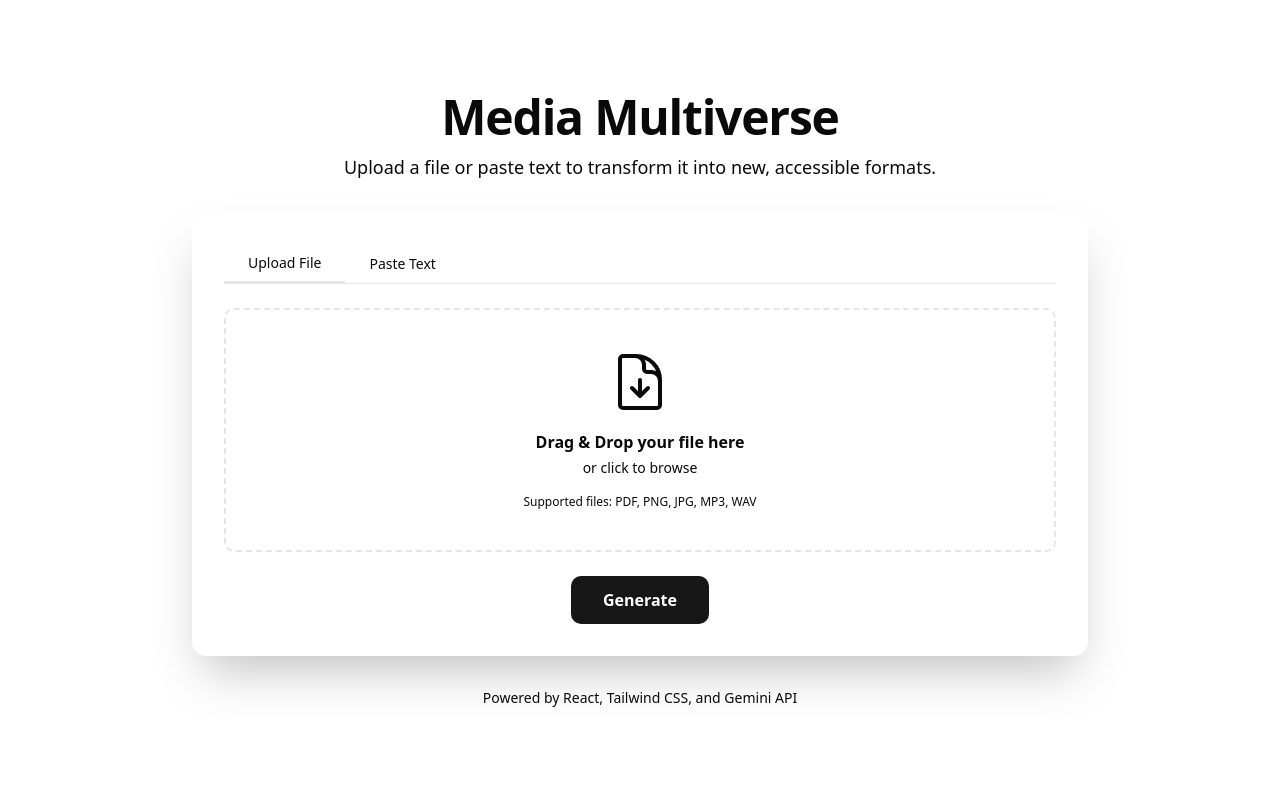
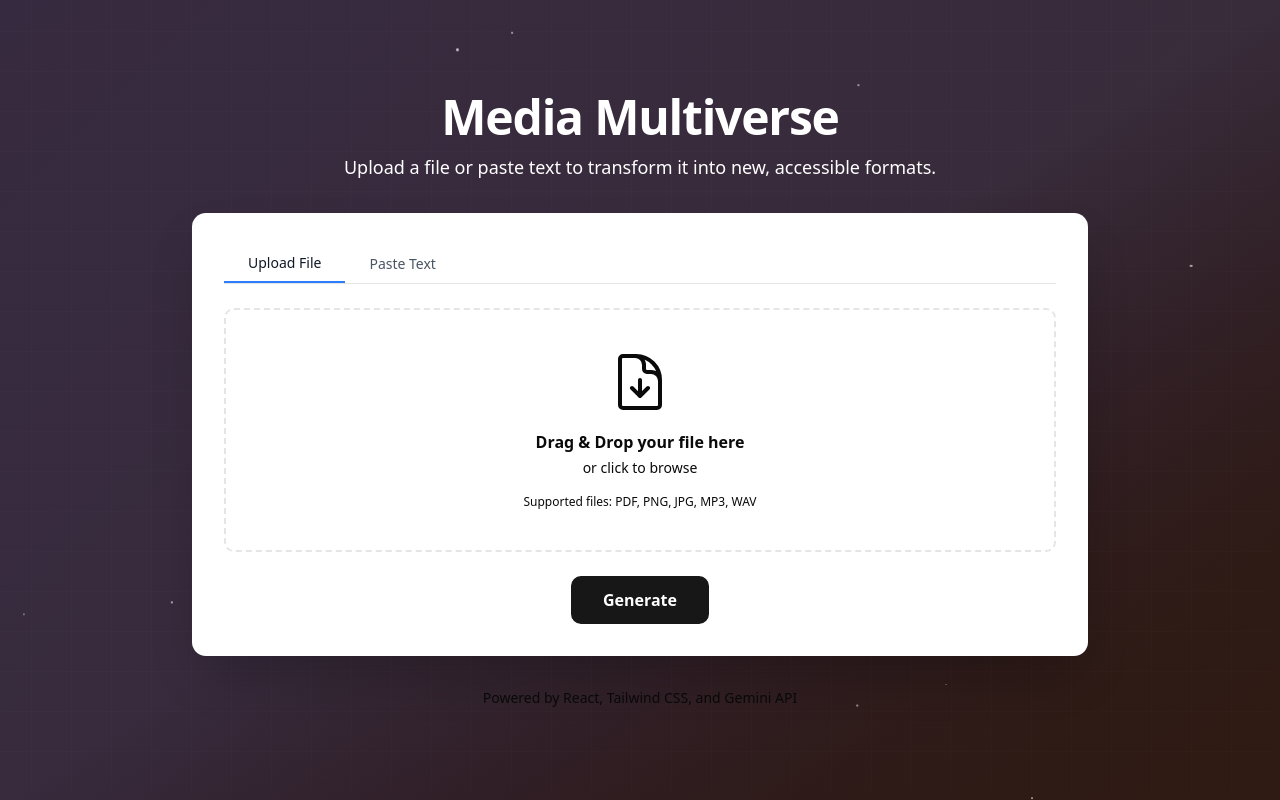
Before and after one commit to ballinyouup/anyform-app, a Next.js app: page / in a window 1280 px wide. Built offline with nearby package versions, Linux system fonts and the light colour scheme; no server answers.

Commit message:
added animated background grid

```diff
--- a/src/app/page.tsx
+++ b/src/app/page.tsx
@@ -1,5 +1,5 @@
 "use client"
-import React, { useState, useCallback } from 'react';
+import React, { useState, useCallback, useEffect } from 'react';
 import type { AppOutput, InputType } from '@/lib/types';
 import { DropZone } from '@/components/DropZone';
 import { OutputDisplay } from '@/components/OutputDisplay';
@@ -14,7 +14,26 @@ const App: React.FC = () => {
     const [output, setOutput] = useState<AppOutput | null>(null);
     const [isLoading, setIsLoading] = useState<boolean>(false);
     const [error, setError] = useState<string | null>(null);
+    const [particles, setParticles] = useState<Array<{
+        id: number;
+        size: number;
+        x: number;
+        y: number;
+        duration: number;
+        delay: number;
+    }>>([]);
 
+    useEffect(() => {
+        // Generate particles only on client side to avoid hydration mismatch
+        setParticles(Array.from({ length: 12 }, (_, i) => ({
+            id: i,
+            size: Math.random() * 2 + 1,
+            x: Math.random() * 100,
+            y: Math.random() * 100,
+            duration: Math.random() * 15 + 10,
+            delay: Math.random() * 5
+        })));
+    }, []);
     const handleGenerate = useCallback(async () => {
         setIsLoading(true);
         setError(null);
@@ -68,18 +87,85 @@ const App: React.FC = () => {
     };
 
     return (
-        <div className="min-h-screen bg-base-100 flex flex-col items-center justify-center p-4 sm:p-6 lg:p-8">
+        <div className="fixed inset-0 overflow-hidden">
+            {/* Dark gradient background */}
+            <div className="absolute inset-0 bg-gradient-to-br from-gray-900 via-slate-900 to-black"></div>
+
+            {/* Animated overlay */}
+            <div
+                className="absolute inset-0 opacity-50"
+                style={{
+                    background: 'linear-gradient(135deg, rgba(168,85,247,0.4), rgba(251,146,60,0.4))',
+                    backgroundSize: '300% 300%',
+                    animation: 'subtleShift 15s ease-in-out infinite'
+                }}
+            ></div>
+
+            {/* Minimal floating particles */}
+            {particles.map((particle) => (
+                <div
+                    key={particle.id}
+                    className="absolute rounded-full bg-white opacity-60"
+                    style={{
+                        width: `${particle.size}px`,
+                        height: `${particle.size}px`,
+                        left: `${particle.x}%`,
+                        top: `${particle.y}%`,
+                        animation: `float ${particle.duration}s ease-in-out infinite`,
+                        animationDelay: `${particle.delay}s`,
+                        filter: 'blur(0.5px)'
+                    }}
+                ></div>
+            ))}
+
+            {/* Subtle mesh overlay */}
+            <div
+                className="absolute inset-0 opacity-20"
+                style={{
+                    backgroundImage: `
+            linear-gradient(90deg, rgba(255,255,255,0.1) 1px, transparent 1px),
+            linear-gradient(rgba(255,255,255,0.1) 1px, transparent 1px)
+          `,
+                    backgroundSize: '40px 40px',
+                    animation: 'meshDrift 25s linear infinite'
+                }}
+            ></div>
+
+            {/* CSS Animation Styles */}
+            <style jsx>{`
+        @keyframes subtleShift {
+          0%, 100% { background-position: 0% 50%; }
+          50% { background-position: 100% 50%; }
+        }
+
+        @keyframes float {
+          0%, 100% {
+            transform: translateY(0px) translateX(0px);
+            opacity: 0.6;
+          }
+          50% {
+            transform: translateY(-30px) translateX(15px);
+            opacity: 0.9;
+          }
+        }
+
+        @keyframes meshDrift {
+          0% { transform: translateX(0) translateY(0); }
+          100% { transform: translateX(-40px) translateY(-40px); }
+        }
+      `}</style>
+        <div className="min-h-screen bg-base-100 flex flex-col items-center justify-center p-4 sm:p-6 lg:p-8 relative z-10">
             <div className="w-full max-w-4xl mx-auto">
                 <header className="text-center mb-8">
-                    <h1 className="text-4xl sm:text-5xl font-bold text-text-primary tracking-tight">
-                        Media <span className="text-brand-primary">Multiverse</span>
+                    <h1 className="text-4xl sm:text-5xl font-bold text-background tracking-tight">
+                        Media <span className="text-background">Multiverse</span>
                     </h1>
-                    <p className="mt-3 text-lg text-text-secondary max-w-2xl mx-auto">
+                    <p className="mt-3 text-lg text-background max-w-2xl mx-auto">
                         Upload a file or paste text to transform it into new, accessible formats.
                     </p>
                 </header>
 
-                <main className="bg-base-200 rounded-xl shadow-2xl p-6 sm:p-8">
+                <main className="bg-background rounded-xl shadow-2xl p-6 sm:p-8 relative z-20">
                     {!output && !isLoading && (
                         <DropZone
                             inputType={inputType}
@@ -126,6 +212,7 @@ const App: React.FC = () => {
                 </footer>
             </div>
         </div>
+        </div>
     );
 };
 
--- a/src/components/DropZone.tsx
+++ b/src/components/DropZone.tsx
@@ -72,13 +72,14 @@ export const DropZone: React.FC<DropZoneProps> = ({
 
             {inputType === 'file' ? (
                 <div
-                    className={`relative border-2 border-dashed rounded-lg p-10 text-center transition-colors duration-300 ${isDragging ? 'border-brand-primary bg-base-100/50' : 'border-base-300'}`}
+                    className={`relative border-2 border-dashed rounded-lg p-10 text-center transition-colors duration-300 bg-white ${isDragging ? 'border-brand-primary bg-gray-50' : 'border-base-300'}`}
                     onDragEnter={handleDragEnter}
                     onDragLeave={handleDragLeave}
                     onDragOver={handleDragOver}
                     onDrop={handleDrop}
                     onClick={() => fileInputRef.current?.click()}
                 >
+
                     <input type="file" ref={fileInputRef} onChange={handleFileChange} className="hidden" accept="image/*,application/pdf,audio/*" />
                     <div className="flex flex-col items-center justify-center text-text-secondary cursor-pointer">
                         {inputFile ? (
@@ -111,7 +112,7 @@ export const DropZone: React.FC<DropZoneProps> = ({
               value={inputText}
               onChange={(e) => setInputText(e.target.value)}
               placeholder="Paste your text content here..."
-              className="w-full h-48 p-4 bg-base-100 border border-base-300 rounded-lg focus:ring-2 focus:ring-brand-primary focus:border-brand-primary transition"
+              className="w-full h-48 p-4 bg-white border border-base-300 rounded-lg focus:ring-2 focus:ring-brand-primary focus:border-brand-primary transition"
           />
                 </div>
             )}
@@ -140,8 +141,8 @@ const TabButton: React.FC<TabButtonProps> = ({ id, label, activeTab, setActiveTa
         onClick={() => setActiveTab(id)}
         className={`py-2 px-6 font-medium text-sm transition-colors duration-200 ${
             activeTab === id
-                ? 'border-b-2 border-brand-primary text-text-primary'
-                : 'text-text-secondary hover:text-text-primary'
+                ? 'border-b-2 border-blue-500 text-gray-900 bg-white'
+                : 'text-gray-600 hover:text-gray-900 bg-white hover:bg-gray-50'
         }`}
     >
         {label}
```
